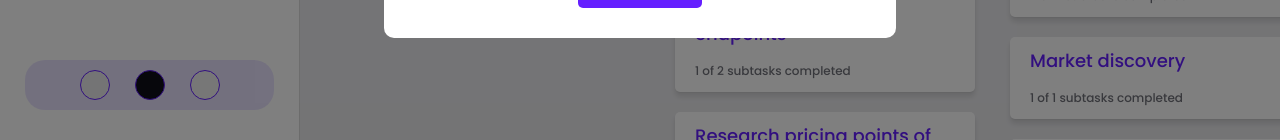
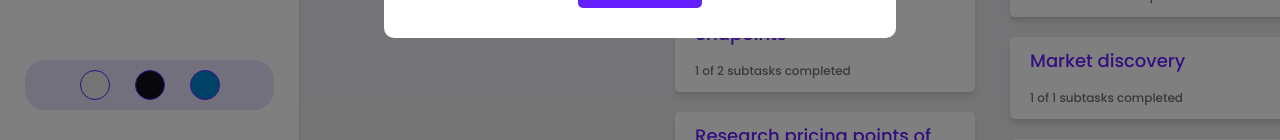
Before and after one commit to TheChrisader/jumble, a React (Create React App) app in the folder client/: page / in a window 1280 px wide. Both pictures are taken after a click on the button "Add New Task". Shown: the part 660-800 px from the top of the page. Built offline with nearby package versions, Linux system fonts and the light colour scheme; the HTML template or start-up script is replaced by a standard one.

Commit message:
set up blue theme

```diff
--- a/client/src/App.tsx
+++ b/client/src/App.tsx
@@ -3,7 +3,7 @@ import styled, { ThemeProvider } from "styled-components";
 import Navbar from "./components/Navbar";
 import Main from "./pages/Main";
 
-import { lightTheme, darkTheme } from "./theme";
+import { lightTheme, darkTheme, blueTheme } from "./theme";
 import { checkStorageKey, updateTheme } from "./utils/helpers";
 import { useThemeStore } from "./store/themeStore";
 import { useDataStore } from "./store/store";
@@ -42,7 +42,7 @@ function App() {
   }, [theme]); //eslint-disable-line
 
   return (
-    <ThemeProvider theme={updateTheme(theme, lightTheme, darkTheme)}>
+    <ThemeProvider theme={updateTheme(theme, lightTheme, darkTheme, blueTheme)}>
       <AppWrapper>
         <Modal type={modal} />
         <Navbar />
--- a/client/src/components/Task.tsx
+++ b/client/src/components/Task.tsx
@@ -21,7 +21,7 @@ const TaskCard = styled.div<ITaskCard>`
   min-height: 50px;
   background-color: ${(props) => props.theme.colors.main.white};
   color: ${(props) =>
-    props.theme.mode === "light"
+    props.theme.mode !== "dark"
       ? props.theme.colors.main.primary.default
       : props.theme.colors.main.primary.light};
   border-radius: 5px;
--- a/client/src/components/ThemeToggle.tsx
+++ b/client/src/components/ThemeToggle.tsx
@@ -37,7 +37,7 @@ const themeColorArray = [
   {
     id: 2,
     name: "blue",
-    color: "141625",
+    color: "#0288d1",
   },
 ];
 
--- a/client/src/components/shared/Field.tsx
+++ b/client/src/components/shared/Field.tsx
@@ -30,7 +30,7 @@ const Input = styled.input<IInput>`
   min-width: 100%;
   color: ${(props) => props.theme.colors.text.primary};
   background-color: ${(props) =>
-    props.theme.mode === "light"
+    props.theme.mode !== "dark"
       ? props.theme.colors.main.white
       : props.theme.colors.main.primary.dark};
   border: 1px solid
--- a/client/src/components/shared/TextArea.tsx
+++ b/client/src/components/shared/TextArea.tsx
@@ -32,7 +32,7 @@ const StyledTextArea = styled.textarea<IInput>`
   min-width: 100%;
   color: ${(props) => props.theme.colors.text.primary};
   background-color: ${(props) =>
-    props.theme.mode === "light"
+    props.theme.mode !== "dark"
       ? props.theme.colors.main.white
       : props.theme.colors.main.primary.dark};
   border: 1px solid
--- a/client/src/theme.ts
+++ b/client/src/theme.ts
@@ -73,3 +73,41 @@ export const darkTheme = {
     },
   },
 };
+
+export const blueTheme = {
+  mode: "blue",
+  colors: {
+    main: {
+      primary: {
+        default: "#0074a9",
+        light: "#03a9f4",
+        dark: "#01579b",
+        border: "#dfe3fa",
+        background: "#0289d13e",
+      },
+      success: {
+        default: "#19c289",
+        light: "#00e676",
+        dark: "#388e3c",
+        border: "#2caf9e",
+        background: "#2cd69d18",
+      },
+      danger: {
+        default: "#d50000",
+        light: "#e53935",
+        dark: "#b71c1c",
+        border: "#af2121",
+        background: "#ec57571c",
+      },
+      border: "#a8a8a86c",
+      background: "#e9e9ec",
+      white: "#FFFFFF",
+    },
+    text: {
+      primary: "#0C0E16",
+      secondary: "#71727a",
+      white: "#FFFFFF",
+      black: "#212121",
+    },
+  },
+};
```
